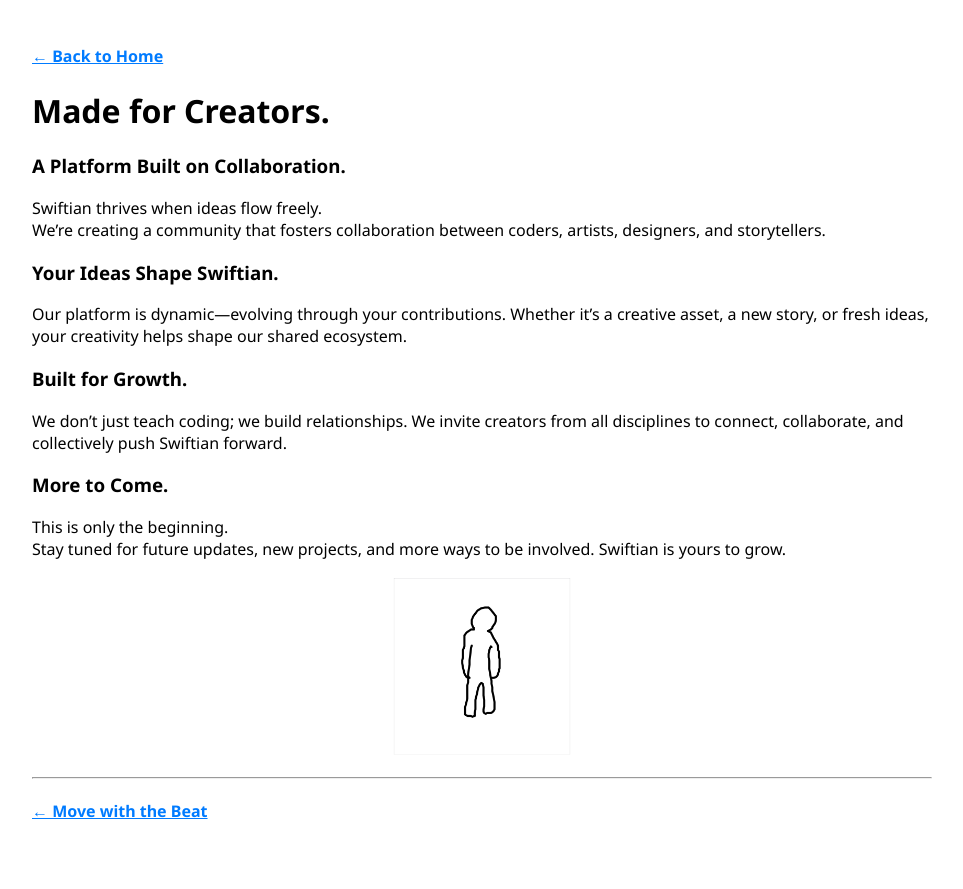
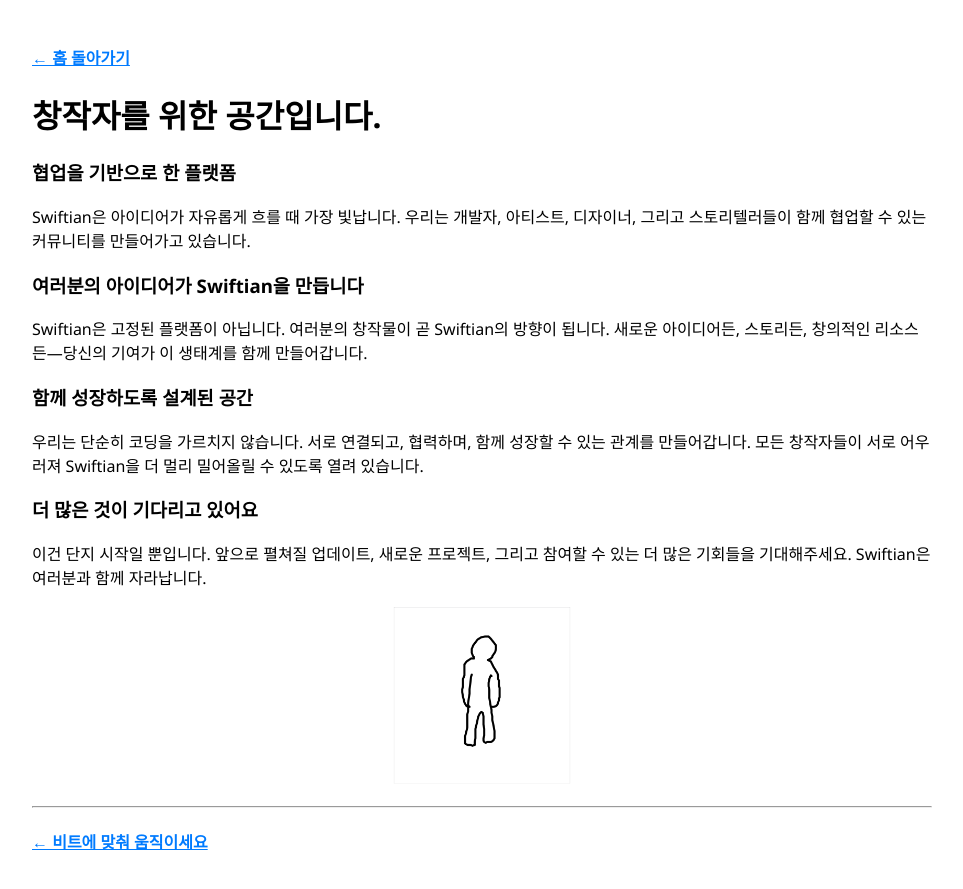
Before and after one commit to ThinkSwift/Swiftian, a Jekyll site: the page built from _languages/ko/creators/index.md, in a window 1280 px wide. Shown: the top 889 px of the page, without its empty margins (158-1121 px from the left). Built offline with Jekyll 4.4.1, drawn with Linux system fonts in a browser that asks for light colours.

Commit message:
Translate korean index.md

```diff
--- a/_languages/ko/creators/index.md
+++ b/_languages/ko/creators/index.md
@@ -8,23 +8,28 @@
 permalink: /ko/creators/
 ---
 
-#### [← Back to Home](/)
+#### [← 홈 돌아가기](/)
 
-# Made for Creators.
+# 창작자를 위한 공간입니다.
 
-### A Platform Built on Collaboration.
-Swiftian thrives when ideas flow freely.
-We’re creating a community that fosters collaboration between coders, artists, designers, and storytellers.
+### 협업을 기반으로 한 플랫폼
+Swiftian은 아이디어가 자유롭게 흐를 때 가장 빛납니다.
+우리는 개발자, 아티스트, 디자이너, 그리고 스토리텔러들이 함께 협업할 수 있는 커뮤니티를 만들어가고 있습니다.
 
-### Your Ideas Shape Swiftian.
-Our platform is dynamic—evolving through your contributions. Whether it's a creative asset, a new story, or fresh ideas, your creativity helps shape our shared ecosystem.
+### 여러분의 아이디어가 Swiftian을 만듭니다
+Swiftian은 고정된 플랫폼이 아닙니다.
+여러분의 창작물이 곧 Swiftian의 방향이 됩니다.
+새로운 아이디어든, 스토리든, 창의적인 리소스든—당신의 기여가 이 생태계를 함께 만들어갑니다.
 
-### Built for Growth.
-We don't just teach coding; we build relationships. We invite creators from all disciplines to connect, collaborate, and collectively push Swiftian forward.
+### 함께 성장하도록 설계된 공간
+우리는 단순히 코딩을 가르치지 않습니다.
+서로 연결되고, 협력하며, 함께 성장할 수 있는 관계를 만들어갑니다.
+모든 창작자들이 서로 어우러져 Swiftian을 더 멀리 밀어올릴 수 있도록 열려 있습니다.
 
-### More to Come.
-This is only the beginning.
-Stay tuned for future updates, new projects, and more ways to be involved. Swiftian is yours to grow.
+### 더 많은 것이 기다리고 있어요
+이건 단지 시작일 뿐입니다.
+앞으로 펼쳐질 업데이트, 새로운 프로젝트, 그리고 참여할 수 있는 더 많은 기회들을 기대해주세요.
+Swiftian은 여러분과 함께 자라납니다.
 
 <p align="center">
   <img src="/assets/images/iFlipbook.gif" alt="iFlipbook" style="width: 100%; max-width: 180px; height: auto;">
@@ -32,4 +37,4 @@
 
 ---
 
-#### [← Move with the Beat](/groove/)
+#### [← 비트에 맞춰 움직이세요](/groove/)
```
Also changed, not shown: _languages/ko/coding/index.md (+16 -9 lines), _languages/ko/groove/index.md (+17 -11 lines), _languages/ko/index.md (+7 -7 lines), _languages/ko/universe/index.md (+16 -12 lines).
